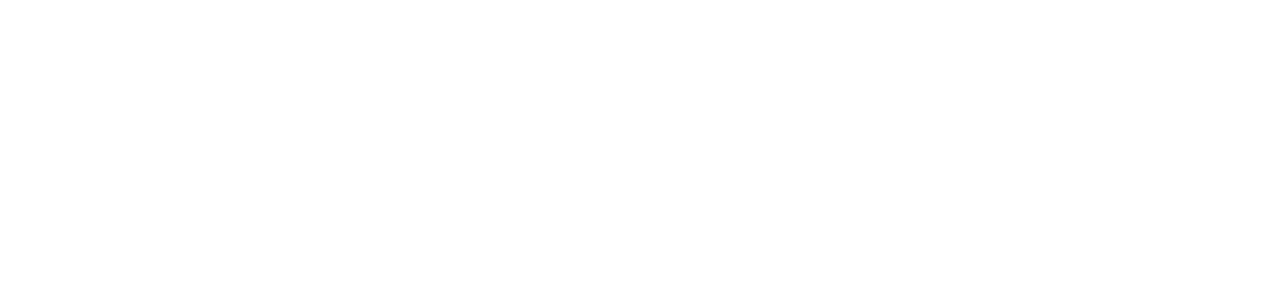
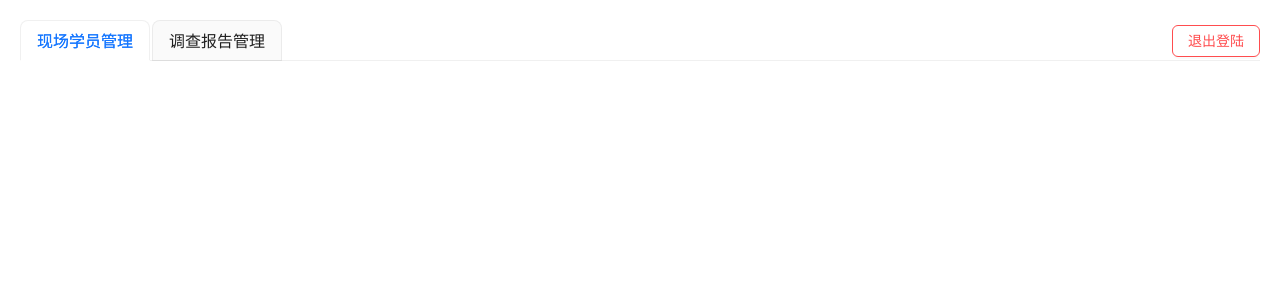
Before and after one commit to Glacierelk/Haoqi-TMS, a Vue app in the folder frontend/: page /staff in a window 1280 px wide. Before the commit this address had no page. Shown: the top 300 px of the page. Built offline with nearby package versions, Linux system fonts and the light colour scheme.

Commit message:
搭建了前端管理页面的基本UI框架

```diff
--- a/frontend/package.json
+++ b/frontend/package.json
@@ -10,6 +10,12 @@
     "format": "prettier --write src/"
   },
   "dependencies": {
+    "@ant-design/icons": "^5.2.6",
+    "@ant-design/icons-svg": "^4.3.1",
+    "@ant-design/icons-vue": "^7.0.1",
+    "@ant-design/pro-components": "^2.6.42",
+    "ant-design-vue": "^4.0.7",
+    "antd": "^5.11.2",
     "axios": "^1.6.2",
     "vue": "^3.3.4",
     "vue-router": "^4.2.5"
--- /dev/null
+++ b/frontend/src/components/site_staff/InvestigationReportManagement.vue
@@ -0,0 +1,11 @@
+<script setup>
+
+</script>
+
+<template>
+
+</template>
+
+<style scoped>
+
+</style>
--- /dev/null
+++ b/frontend/src/components/site_staff/SiteStudentManagement.vue
@@ -0,0 +1,11 @@
+<script setup>
+
+</script>
+
+<template>
+
+</template>
+
+<style scoped>
+
+</style>
--- a/frontend/src/main.js
+++ b/frontend/src/main.js
@@ -4,10 +4,14 @@
 import './assets/main.css'
 import ElementPlus from 'element-plus';
 import 'element-plus/theme-chalk/index.css';
+import 'font-awesome/css/font-awesome.min.css';
+import Antd from 'ant-design-vue';
+import 'ant-design-vue/dist/reset.css';
 
 const app = createApp(App)
 
 app.use(router)
 app.use(ElementPlus)
+app.use(Antd)
 
 app.mount('#app')
--- a/frontend/src/router/index.js
+++ b/frontend/src/router/index.js
@@ -19,6 +19,11 @@
           component: () => import('../views/LoginView.vue')
         }
       ]
+    },
+    {
+      path:'/staff',
+      name: 'staff',
+      component: () => import('../views/SiteStaffView.vue'),
     }
   ]
 })
--- /dev/null
+++ b/frontend/src/views/SiteStaffView.vue
@@ -0,0 +1,53 @@
+<template>
+
+  <div class="tab-list-div">
+    <a-tabs
+        v-model:activeKey="activeKey"
+        type="card"
+        size="large"
+    >
+      <a-tab-pane key="1" tab="现场学员管理">
+        <SSM/>
+      </a-tab-pane>
+
+      <a-tab-pane key="2" tab="调查报告管理">
+        <IRM/>
+      </a-tab-pane>
+
+      <template #rightExtra>
+        <a-button danger @click="logout">退出登陆</a-button>
+      </template>
+    </a-tabs>
+  </div>
+
+</template>
+
+<script setup>
+
+import { ref } from 'vue';
+import SSM from '@/components/site_staff/SiteStudentManagement.vue';
+import IRM from '@/components/site_staff/InvestigationReportManagement.vue';
+import {ElMessage} from "element-plus";
+
+const activeKey = ref('1');
+
+function logout() {
+  // TODO logout
+  ElMessage({
+    message: '退出登陆成功!',
+    type: 'success',
+    duration: 2 * 1000
+  });
+}
+
+</script>
+
+<style scoped>
+
+.tab-list-div {
+  margin-top: 20px;
+  margin-left: 20px;
+  margin-right: 20px;
+}
+
+</style>
```
Also changed, not shown: 1 other file (tests, documents, lock files or other folders).
